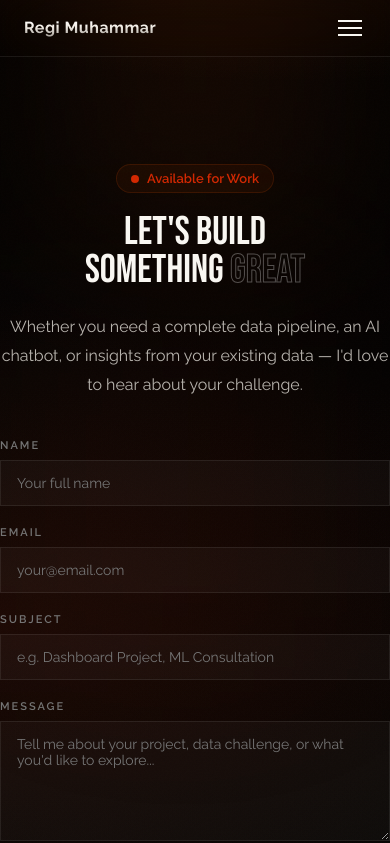
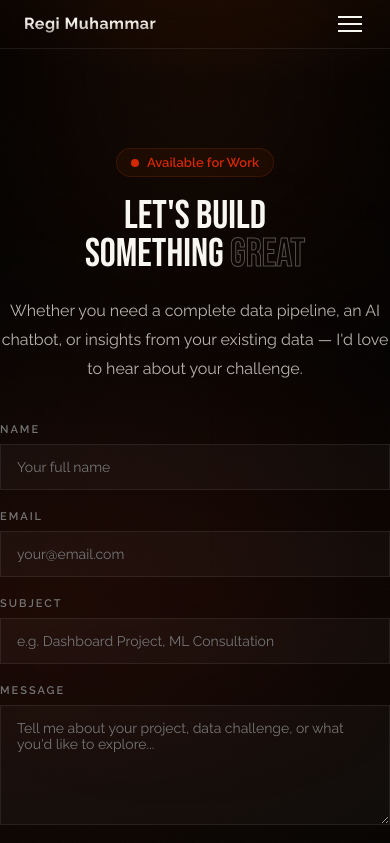
Before and after one commit to RegiMuhammar/web-portfolio-regi, a Next.js app: page /contact in a window 390 px wide. Shown: the top 843 px of the page. Built offline with nearby package versions, Linux system fonts and the light colour scheme.

Commit message:
reduce nav height

```diff
--- a/src/app/about/page.js
+++ b/src/app/about/page.js
@@ -64,7 +64,7 @@ export default async function AboutPage() {
     const photoUrl = (about?.photo && about.photo.asset) ? urlFor(about.photo).width(600).height(800).url() : null;
 
     return (
-        <div style={{ paddingTop: '80px' }}>
+        <div style={{ paddingTop: '64px' }}>
             <section className="section">
                 <div className="about-grid">
                     <div className="about-photo-wrap">
--- a/src/app/blog/[slug]/page.js
+++ b/src/app/blog/[slug]/page.js
@@ -143,7 +143,7 @@ export default async function BlogDetailPage({ params }) {
     const related = await getRelatedPosts(post.category, slug);
 
     return (
-        <div style={{ paddingTop: '80px' }}>
+        <div style={{ paddingTop: '64px' }}>
             {/* Content */}
             <div className="detail-content">
                 <Link href="/blog" className="detail-back">
--- a/src/app/blog/page.js
+++ b/src/app/blog/page.js
@@ -21,7 +21,7 @@ export default async function BlogPage() {
     const posts = allPosts.filter((p) => !p.featured);
 
     return (
-        <div style={{ paddingTop: '80px' }}>
+        <div style={{ paddingTop: '64px' }}>
             <section className="section">
                 <div className="section-label">Knowledge Base</div>
                 <div className="section-title">
--- a/src/app/contact/page.js
+++ b/src/app/contact/page.js
@@ -42,7 +42,7 @@ export default function ContactPage() {
     }
 
     return (
-        <div style={{ paddingTop: '80px' }}>
+        <div style={{ paddingTop: '64px' }}>
             <section className="section" style={{
                 display: 'flex',
                 flexDirection: 'column',
--- a/src/app/globals.css
+++ b/src/app/globals.css
@@ -2112,7 +2112,7 @@ footer {
     display: flex;
     align-items: center;
     justify-content: space-between;
-    padding: 24px 48px;
+    padding: 16px 48px;
     backdrop-filter: blur(20px);
     border-bottom: 1px solid rgba(232, 80, 2, 0.1);
     /* background: rgba(0, 0, 0, 0.7); */
@@ -2228,7 +2228,7 @@ footer {
 /* RESPONSIVE */
 @media (max-width: 900px) {
     .site-nav {
-        padding: 16px 24px;
+        padding: 12px 24px;
     }
 
     .nav-links {
--- a/src/app/portfolio/PortfolioClient.js
+++ b/src/app/portfolio/PortfolioClient.js
@@ -27,7 +27,7 @@ export default function PortfolioClient({ projects }) {
             : projects.filter((p) => p.category === activeFilter);
 
     return (
-        <div style={{ paddingTop: '80px' }}>
+        <div style={{ paddingTop: '64px' }}>
             <section className="section">
                 <div className="section-label">Selected Work</div>
                 <div className="section-title">
--- a/src/app/portfolio/[slug]/page.js
+++ b/src/app/portfolio/[slug]/page.js
@@ -75,7 +75,7 @@ export default async function PortfolioDetailPage({ params }) {
     const related = await getRelatedProjects(project.category, slug);
 
     return (
-        <div style={{ paddingTop: '80px' }}>
+        <div style={{ paddingTop: '64px' }}>
             {/* Content */}
             <div className="detail-content">
                 <Link href="/portfolio" className="detail-back">
--- a/src/app/services/page.js
+++ b/src/app/services/page.js
@@ -65,7 +65,7 @@ const processSteps = [
 
 export default function ServicesPage() {
     return (
-        <div style={{ paddingTop: '80px' }}>
+        <div style={{ paddingTop: '64px' }}>
             <section className="section">
                 <div className="section-label">Capabilities</div>
                 <div className="section-title">
```
